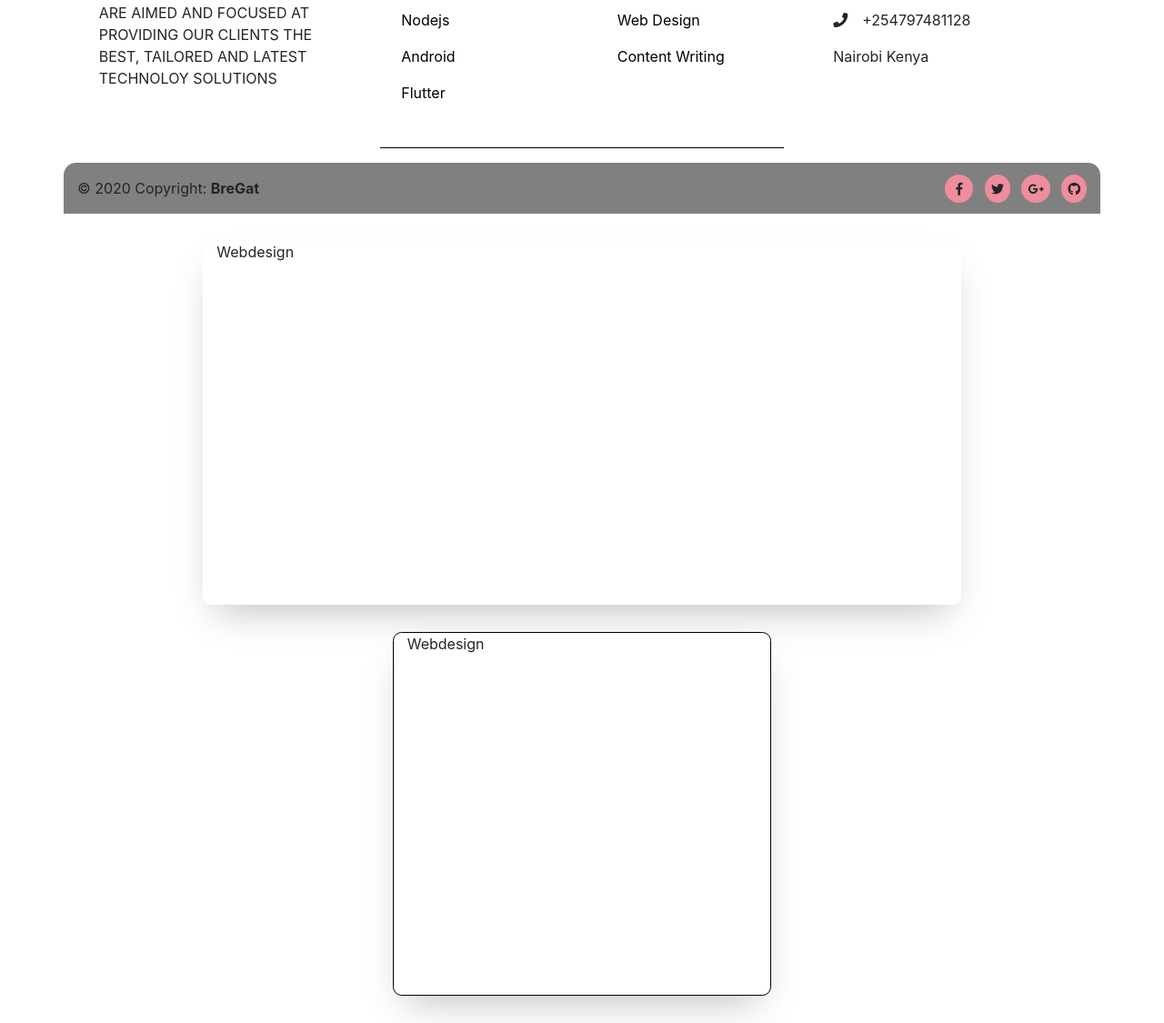
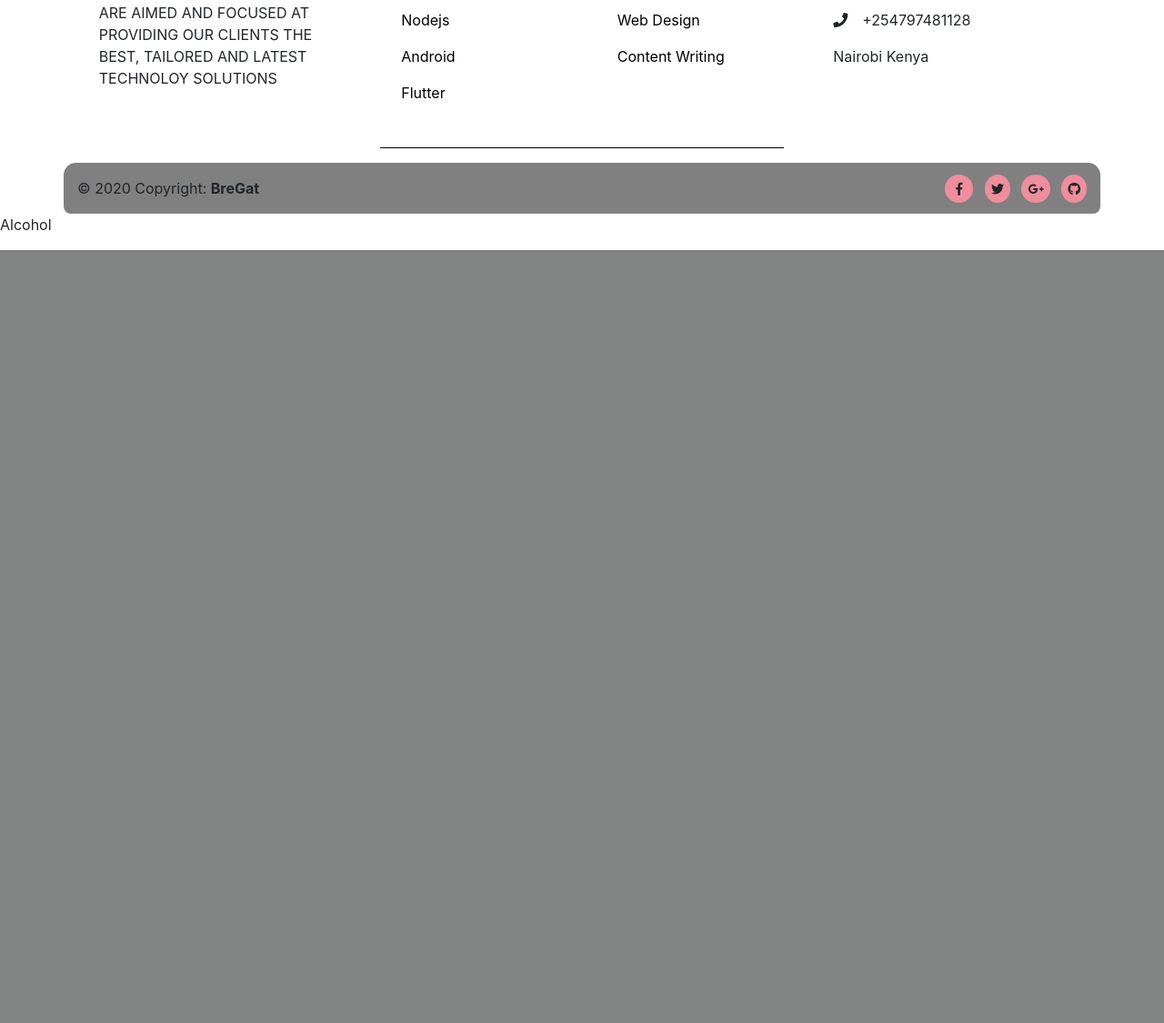
Before and after one commit to brendangaturu/Brendan_Website, a Django app: page /contentwriting/ in a window 1280 px wide. Shown: the part 987-2112 px from the top of the page at 91% size. After the commit the page ends 1262 px from the top, so only its background shows below. Run offline with Django 3.2, Linux system fonts and the light colour scheme; some libraries are stand-ins or nearby versions; some web fonts are replaced.

Commit message:
services content

```diff
--- a/static/css/base.css
+++ b/static/css/base.css
@@ -285,6 +285,8 @@ div.copyright {
     padding-top: 1rem;
     border-top-right-radius: 0.85rem;
     border-top-left-radius: 0.85rem;
+    border-bottom-right-radius: 0.5rem;
+    border-bottom-left-radius: 0.5rem;
 }
 
 
--- a/templates/contentwriting.html
+++ b/templates/contentwriting.html
@@ -1,13 +1,5 @@
 {% include 'base.html' %}
 
 {% block content %}
-<body>
-<div class="container-fluid">
-
-    <div class="col-lg-8 col-md-8 col-sm-6 card serv-detail"> Webdesign</div>
-    <div class="col-lg-4 col-md-4 col-sm-6 card serv">Webdesign</div>
-
-</div>
-</body>
-
+<p>Alcohol</p>
 {% endblock content %}
```
Also changed, not shown: templates/home.html (+0 -87 lines).
